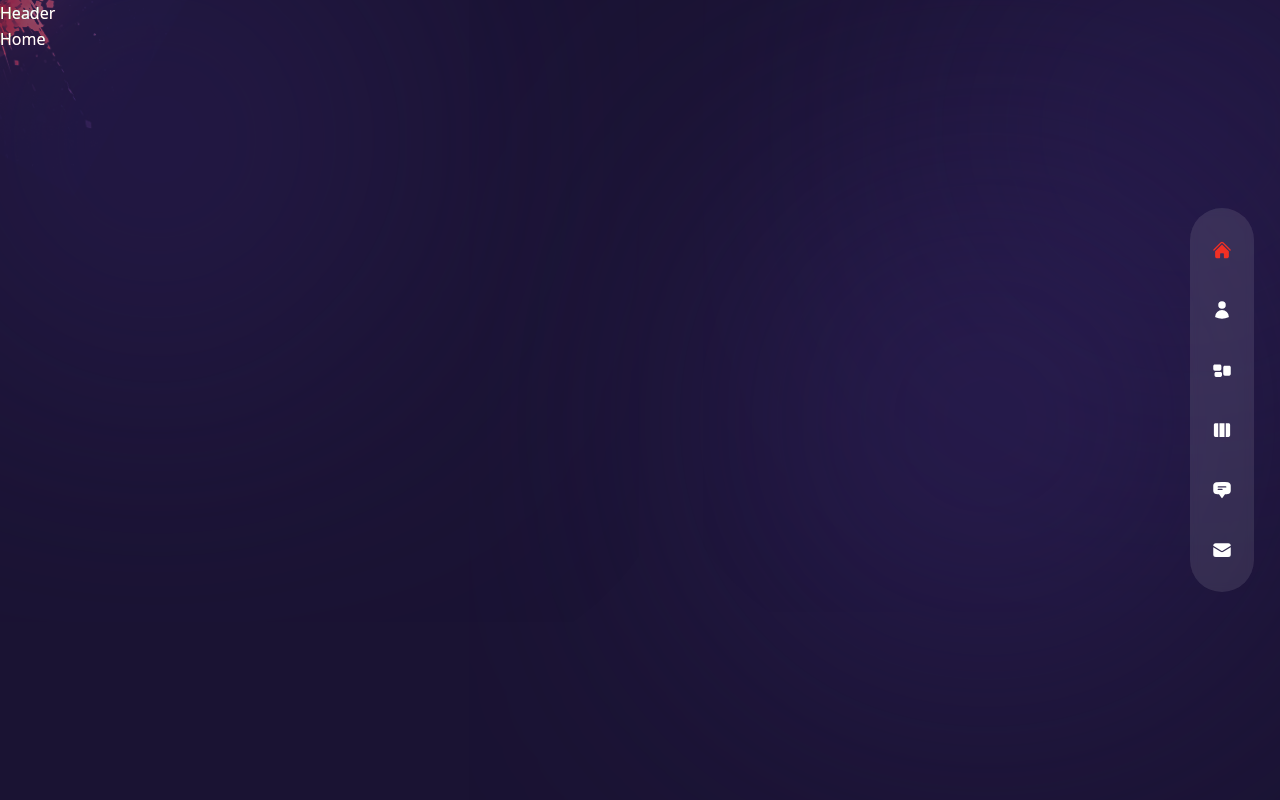
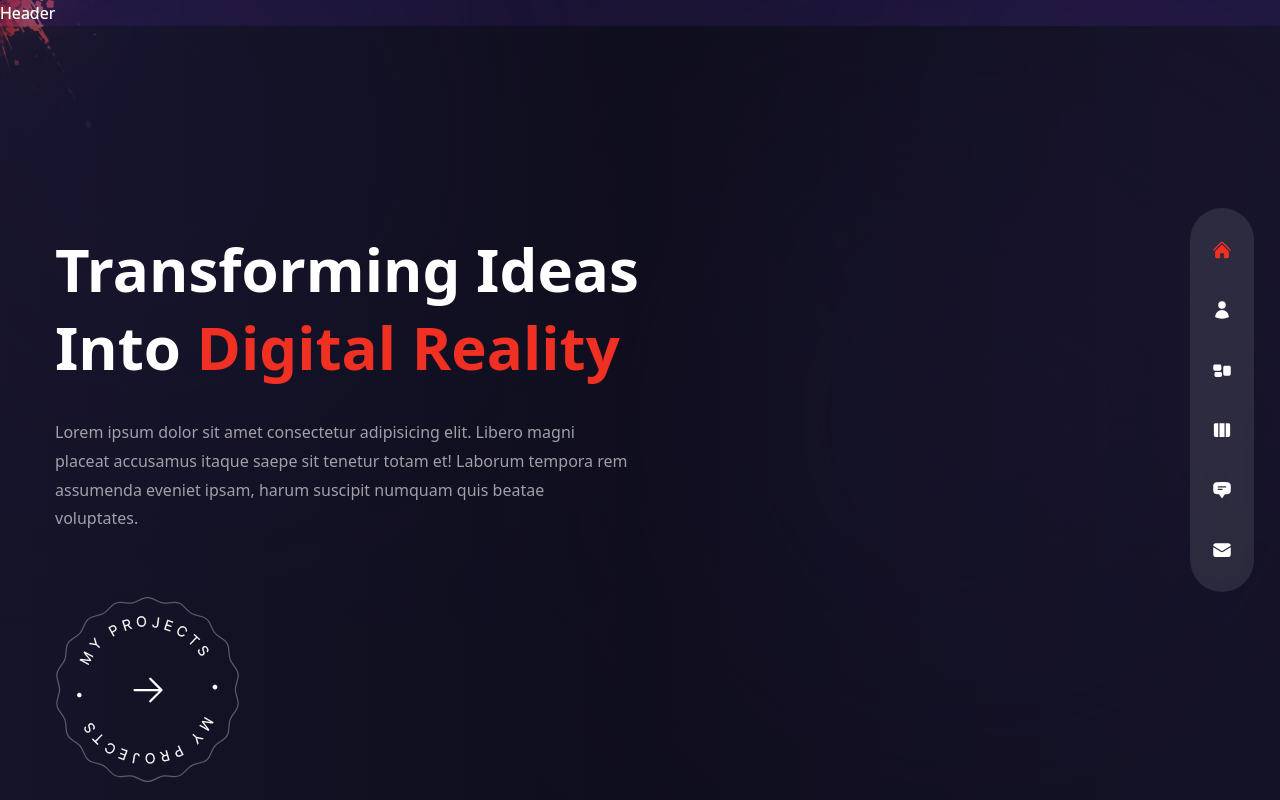
Before and after one commit to P-A-Chathura-Madhava/portfolio-P-A-Chathura-Madhava, a Next.js app: page / in a window 1280 px wide. Built offline with nearby package versions, Linux system fonts and the light colour scheme.

Commit message:
Apply Home UI

```diff
--- a/components/ProjectsBtn.js
+++ b/components/ProjectsBtn.js
@@ -1,5 +1,19 @@
+// next image
+import Image from "next/image";
+
+// next link
+import Link from "next/link";
+
+// icons
+import {HiArrowRight} from "react-icons/hi2";
+
 const ProjectsBtn = () => {
-  return <div>Project Btn</div>;
+  return <div className="mx-auto xl:mx-0">
+    <Link href={"/work"} className="relative w-[185px] h-[185px] flex justify-center items-center bg-circleStar bg-cover bg-center bg-no-repeat group">
+      <Image src={"/rounded-text.png"} width={141} height={148} alt="roundedText" className="animate-spin-slow w-full h-full max-w-[141px] max-h-[148px]" />
+      <HiArrowRight className="absolute text-4xl transition-all duration-300 group-hover:translate-x-2" />
+    </Link>
+  </div>;
 };
 
 export default ProjectsBtn;
--- a/pages/index.js
+++ /dev/null
@@ -1,5 +0,0 @@
-const Home = () => {
-  return <div>Home</div>;
-};
-
-export default Home;
--- /dev/null
+++ b/pages/index.jsx
@@ -0,0 +1,65 @@
+// next image
+import Image from "next/image";
+
+// components
+import ParticlesContainer from "../components/ParticlesContainer";
+import ProjectsBtn from "../components/ProjectsBtn";
+import Avatar from "../components/Avatar";
+
+// framer motion
+import { motion } from "framer-motion";
+
+// varients
+import { fadeIn } from "../variants";
+
+const Home = () => {
+  return (
+    <div className="h-full bg-primary/60">
+      {/* text */}
+      <div className="w-full h-full bg-gradient-to-r from-primary/10 via-black/30 to-black/10">
+        <div className="container flex flex-col justify-center h-full mx-auto text-center xl:pt-40 xl:text-left">
+          {/* title */}
+          <motion.h1
+            variants={fadeIn("down", 0.2)}
+            initial="hidden"
+            animate="show"
+            exit="hidden"
+            className="h1"
+          >
+            Transforming Ideas <br /> Into{" "}
+            <span className="text-accent">Digital Reality</span>
+          </motion.h1>
+          {/* subtitle */}
+          <motion.p
+            variants={fadeIn("down", 0.3)}
+            initial="hidden"
+            animate="show"
+            exit="hidden"
+            className="max-w-sm mx-auto mb-10 xl:max-w-xl xl:mx-0 xl:mb-16"
+          >
+            Lorem ipsum dolor sit amet consectetur adipisicing elit. Libero
+            magni placeat accusamus itaque saepe sit tenetur totam et! Laborum
+            tempora rem assumenda eveniet ipsam, harum suscipit numquam quis
+            beatae voluptates.
+          </motion.p>
+          {/* btn */}
+          <div className="relative flex justify-center xl:hidden">
+            <ProjectsBtn />
+          </div>
+          <motion.div
+            variants={fadeIn("down", 0.4)}
+            initial="hidden"
+            animate="show"
+            exit="hidden"
+            className="hidden xl:flex"
+          >
+            <ProjectsBtn />
+          </motion.div>
+        </div>
+      </div>
+      {/* image */}
+    </div>
+  );
+};
+
+export default Home;
```
